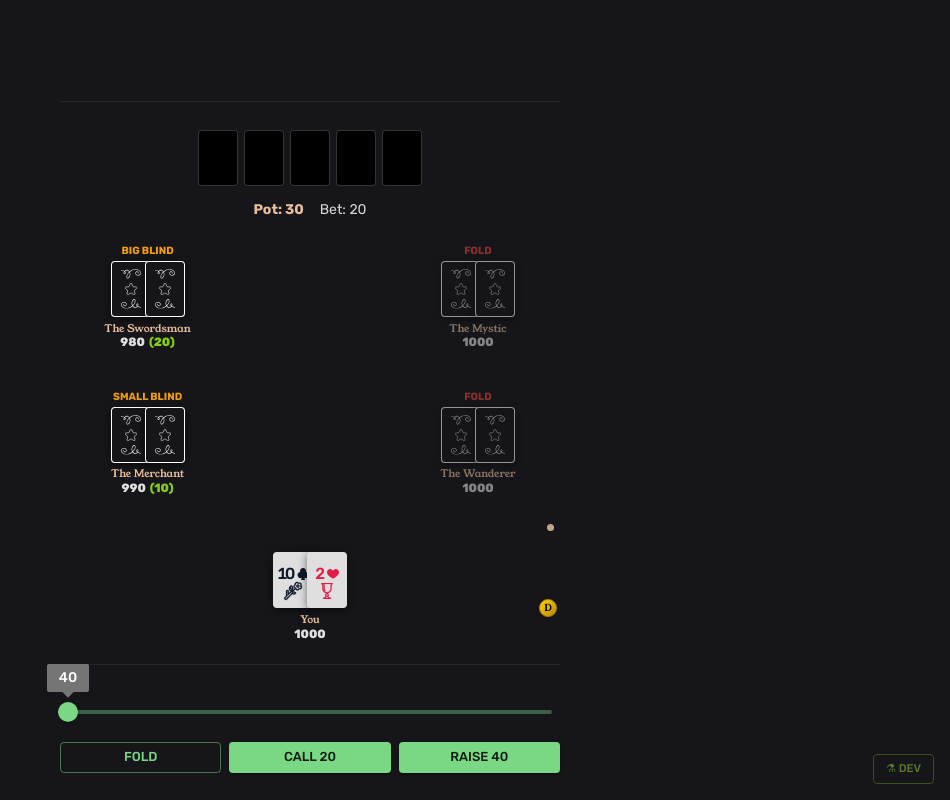
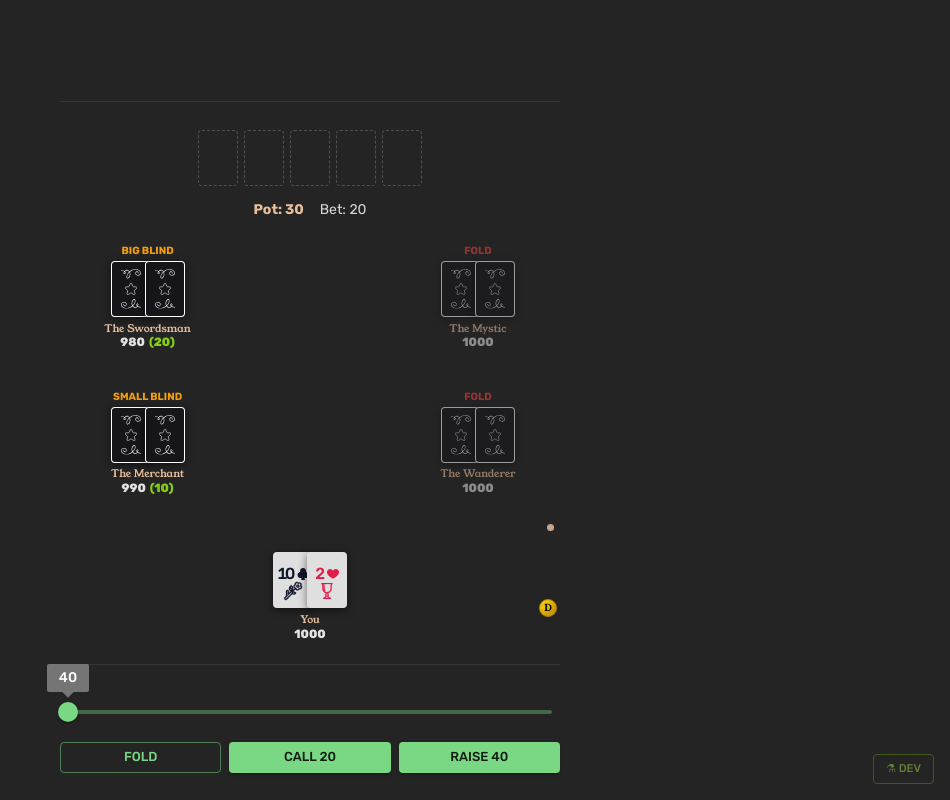
Before and after one commit to raphaelaleixo/arcanepoker, a React (Vite) app: page /game in a window 1280 px wide. Shown: the whole page, without its empty margins (330-1280 px from the left). Built offline with nearby package versions, Linux system fonts and the light colour scheme.

Commit message:
feat: empress animation

```diff
--- a/src/components/Table/CommunityArea.tsx
+++ b/src/components/Table/CommunityArea.tsx
@@ -78,6 +78,7 @@ export function CommunityArea({ sx }: CommunityAreaProps) {
       <CommunityCards
         communityCards={state.communityCards}
         totalSlots={totalSlots}
+        empressActive={state.activeArcana?.effectKey === "empress-sixth-card"}
         foolCardIndex={state.foolCardIndex}
         moonHiddenCommunityIndex={state.moonHiddenCommunityIndex}
         moonAffectedIndex={state.moonAffectedIndex}
--- a/src/components/Table/CommunityCards.tsx
+++ b/src/components/Table/CommunityCards.tsx
@@ -4,9 +4,15 @@
  * Fool arcana) and the Empress sixth-card slot.
  */
 import { Box, Stack } from "@mui/material";
+import { keyframes } from "@mui/system";
 import { DealtCard } from "../Card/DealtCard";
 import type { StandardCard, ArcanaCard } from "../../types/types";
 import { useTutorialOptional } from "../../tutorial/TutorialContext";
+
+const slotExpand = keyframes`
+  from { width: 0; min-width: 0; opacity: 0; }
+  to   { width: 2.5em; opacity: 1; }
+`;
 
 interface CommunityCardsProps {
   communityCards: StandardCard[];
@@ -15,6 +21,8 @@ interface CommunityCardsProps {
    * The 6th slot renders as an empty placeholder until the card is dealt.
    */
   totalSlots: number;
+  /** True when the Empress arcana (empress-sixth-card) is active — triggers grow-in animation on the 6th slot. */
+  empressActive: boolean;
   /**
    * Index of the community card secretly replaced by the Fool arcana.
    * That position renders as a Major Arcana face instead of the card's true value.
@@ -40,6 +48,7 @@ interface CommunityCardsProps {
 export function CommunityCards({
   communityCards,
   totalSlots,
+  empressActive,
   foolCardIndex,
   moonHiddenCommunityIndex,
   moonAffectedIndex,
@@ -57,9 +66,17 @@ export function CommunityCards({
           highlights.some(
             (h) => h.type === "community" && h.communityIndex === i,
           );
-        if (card) {
+
+        const highlight = isHighlighted
+          ? {
+              zIndex: 1295,
+              boxShadow: "0 0 18px 6px rgba(201,169,110,0.75)",
+            }
+          : {};
+
         // Turn/river cards are dealt individually, so each resets stagger to 0.
-          const di = i < 3 ? i : 0;
+        const di = card && i < 3 ? i : 0;
+
         // Fool substitution: render this slot as The Fool arcana face
         // rather than the card's true value.
         if (i === foolCardIndex) {
@@ -67,17 +84,16 @@ export function CommunityCards({
             <Box
               key={`${wheelRound}-fool-${communityChangeKey}-${i}`}
               sx={{
-                  lineHeight: 0,
-                  ...(isHighlighted
-                    ? {
                 position: "relative",
-                        zIndex: 1295,
+                width: "2.5em",
+                aspectRatio: "5/7",
                 borderRadius: 1,
-                        boxShadow: "0 0 18px 6px rgba(201,169,110,0.75)",
-                      }
-                    : {}),
+                border: "1px dashed rgba(255,255,255,0.2)",
+                ...highlight,
               }}
             >
+              {card && (
+                <Box sx={{ position: "absolute", top: 0, left: 0, lineHeight: 0 }}>
                   <DealtCard
                     small
                     rank={"0" as ArcanaCard["value"]}
@@ -87,8 +103,11 @@ export function CommunityCards({
                     revealDelay={di * 80 + 400}
                   />
                 </Box>
+              )}
+            </Box>
           );
         }
+
         // Moon: use a stable key (moonAffectedIndex persists through showdown so the
         // key doesn't change on reveal, avoiding a second remount animation).
         if (i === moonAffectedIndex) {
@@ -96,17 +115,16 @@ export function CommunityCards({
             <Box
               key={`${wheelRound}-moon-${communityChangeKey}-${i}`}
               sx={{
-                  lineHeight: 0,
-                  ...(isHighlighted
-                    ? {
                 position: "relative",
-                        zIndex: 1295,
+                width: "2.5em",
+                aspectRatio: "5/7",
                 borderRadius: 1,
-                        boxShadow: "0 0 18px 6px rgba(201,169,110,0.75)",
-                      }
-                    : {}),
+                border: "1px dashed rgba(255,255,255,0.2)",
+                ...highlight,
               }}
             >
+              {card && (
+                <Box sx={{ position: "absolute", top: 0, left: 0, lineHeight: 0 }}>
                   <DealtCard
                     small
                     rank={card.value}
@@ -116,23 +134,33 @@ export function CommunityCards({
                     revealDelay={di * 80 + 400}
                   />
                 </Box>
+              )}
+            </Box>
           );
         }
+
+        const isEmpressSlot = empressActive && i === 5;
+
         return (
           <Box
-              key={`${wheelRound}-${i}`}
+            key={card ? `${wheelRound}-${i}` : i}
             sx={{
-                lineHeight: 0,
-                ...(isHighlighted
+              position: "relative",
+              width: "2.5em",
+              aspectRatio: "5/7",
+              borderRadius: 1,
+              border: "1px dashed rgba(255,255,255,0.2)",
+              ...(isEmpressSlot && !card
                 ? {
-                      position: "relative",
-                      zIndex: 1295,
-                      borderRadius: 1,
-                      boxShadow: "0 0 18px 6px rgba(201,169,110,0.75)",
+                    overflow: "hidden",
+                    animation: `${slotExpand} 500ms cubic-bezier(0.34, 1.56, 0.64, 1) forwards`,
                   }
                 : {}),
+              ...highlight,
             }}
           >
+            {card && (
+              <Box sx={{ position: "absolute", top: 0, left: 0, lineHeight: 0 }}>
                 <DealtCard
                   small
                   rank={card.value}
@@ -142,26 +170,8 @@ export function CommunityCards({
                   revealDelay={di * 80 + 400}
                 />
               </Box>
-          );
-        }
-        return (
-          <Box
-            key={i}
-            sx={{
-              width: "2.5em",
-              aspectRatio: "5/7",
-              borderRadius: 1,
-              background: "black",
-              border: "1px solid rgba(255,255,255,0.2)",
-              ...(isHighlighted
-                ? {
-                    position: "relative",
-                    zIndex: 1295,
-                    boxShadow: "0 0 18px 6px rgba(201,169,110,0.75)",
-                  }
-                : {}),
-            }}
-          />
+            )}
+          </Box>
         );
       })}
     </Stack>
--- a/src/index.css
+++ b/src/index.css
@@ -4,7 +4,7 @@
   font-weight: 400;
 
   color: rgba(255, 255, 255, 0.87);
-  background-color: #16161a;
+  background-color: #242424;
 
   font-synthesis: none;
   text-rendering: optimizeLegibility;
```
Lines whose indentation alone changed are shown as unchanged.
